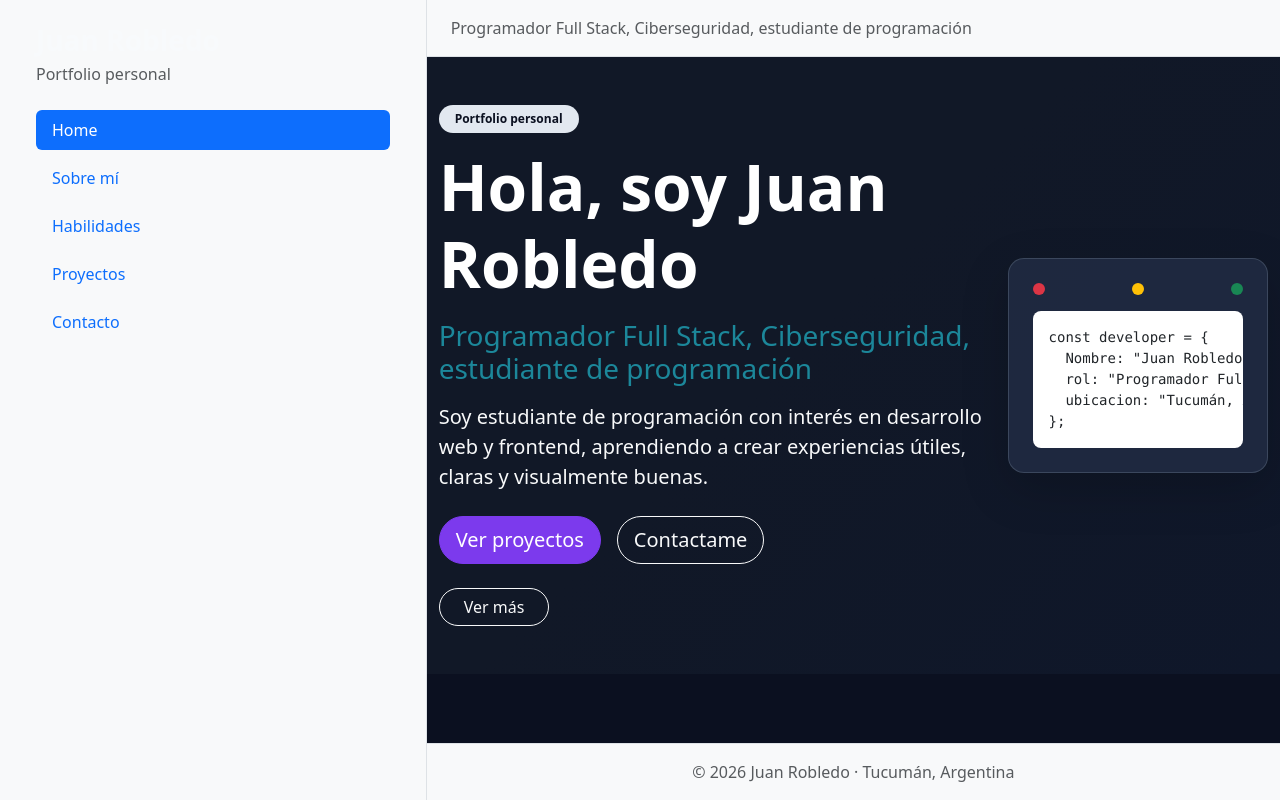
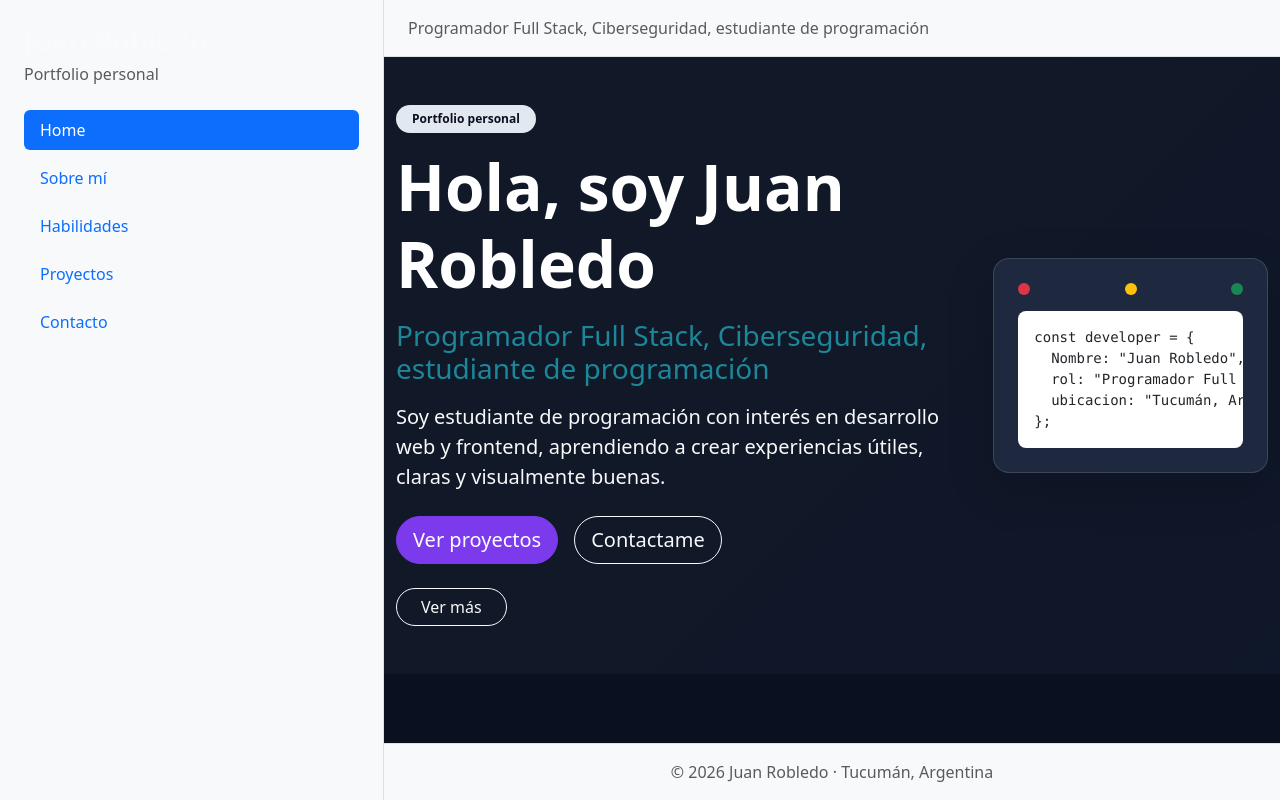
Before and after one commit to Juanrobledo100/TP2-Programacion-JuanRobledo-COM5, a React (Vite) app: page / in a window 1280 px wide. Built offline with nearby package versions, Linux system fonts and the light colour scheme.

Commit message:
se hicieron correcciones para que el sidebar ocupe 30% exacto y el 70% main se hizo el readme

```diff
--- a/src/App.css
+++ b/src/App.css
@@ -0,0 +1,27 @@
+.app-layout {
+  display: grid;
+  grid-template-columns: 30% 70%;
+  min-height: 100vh;
+}
+
+.app-sidebar {
+  min-width: 0;
+  border-right: 1px solid var(--bs-border-color);
+}
+
+.app-main {
+  display: flex;
+  min-width: 0;
+  flex-direction: column;
+}
+
+@media (max-width: 767.98px) {
+  .app-layout {
+    grid-template-columns: minmax(0, 1fr);
+  }
+
+  .app-sidebar {
+    border-right: 0;
+    border-bottom: 1px solid var(--bs-border-color);
+  }
+}
--- a/src/App.jsx
+++ b/src/App.jsx
@@ -1,6 +1,7 @@
 import { Routes, Route } from "react-router-dom";
-import Sidebar from "./Components/Sidebar";
-import Header from "./Components/Header";
+import "./App.css";
+import Sidebar from "./components/Sidebar";
+import Header from "./components/Header";
 import Footer from "./components/Footer";
 import Home from "./pages/Home";
 import About from "./pages/About";
@@ -13,12 +14,10 @@ function App() {
   const rol = "Programador Full Stack, Ciberseguridad, estudiante de programación";
 
   return (
-    <div className="container-fluid">
-      <div className="row min-vh-100">
-
+    <div className="app-layout">
         <Sidebar nombre={nombre} />
 
-        <div className="col-12 col-md-8 d-flex flex-column p-0">
+        <div className="app-main">
           <Header rol={rol} />
 
           <main className="flex-grow-1">
@@ -33,7 +32,6 @@ function App() {
 
           <Footer nombre={nombre} />
         </div>
-      </div>
     </div>
   );
 }
--- a/src/Components/Sidebar.jsx
+++ b/src/Components/Sidebar.jsx
@@ -11,7 +11,7 @@ const enlaces = [
 
 function Sidebar({ nombre }) {
   return (
-    <aside className="col-12 col-md-4 bg-body-tertiary border-end">
+    <aside className="app-sidebar bg-body-tertiary">
       <div className="sticky-md-top p-4">
         <h1 className="h3 fw-bold mb-1">{nombre}</h1>
         <p className="text-body-secondary mb-4">Portfolio personal</p>
--- a/src/pages/Home.jsx
+++ b/src/pages/Home.jsx
@@ -1,3 +1,4 @@
+import { Link } from "react-router-dom";
 import { useState } from "react";
 
 function Home({ nombre, rol }) {
@@ -21,12 +22,18 @@ function Home({ nombre, rol }) {
             </p>
 
             <div className="d-flex flex-wrap gap-3 mb-4">
-              <a href="#projects" className="btn btn-primary btn-lg rounded-pill portfolio-btn-primary">
+              <Link
+               to="/projects"
+               className="btn btn-primary btn-lg rounded-pill portfolio-btn-primary"
+              >
                 Ver proyectos
-              </a>
-              <a href="#contact" className="btn btn-outline-light btn-lg rounded-pill">
+              </Link>
+              <Link
+              to="/contact"
+              className="btn btn-outline-light btn-lg rounded-pill"
+              >
                 Contactame
-              </a>
+              </Link>
             </div>
 
             <button
--- a/src/pages/Projects.jsx
+++ b/src/pages/Projects.jsx
@@ -1,4 +1,4 @@
-import ProjectCard from "../Components/ProjectCard";
+import ProjectCard from "../components/ProjectCard";
 import {projects}  from "../data/Projects";
 
 
--- a/src/pages/Skills.jsx
+++ b/src/pages/Skills.jsx
@@ -1,4 +1,4 @@
-import SkillCard from "../Components/SkillCard";
+import SkillCard from "../components/SkillCard";
 import { skills } from "../data/Skills";
 
 function Skills() {
--- a/vite.config.js
+++ b/vite.config.js
@@ -5,6 +5,6 @@ import { defineConfig } from 'vite'
 export default defineConfig({
   plugins: [react()],
   server: {
-    port: 5174,
+    port: 5173,
   },
 })
```
Also changed, not shown: 1 other file (tests, documents, lock files or other folders).
